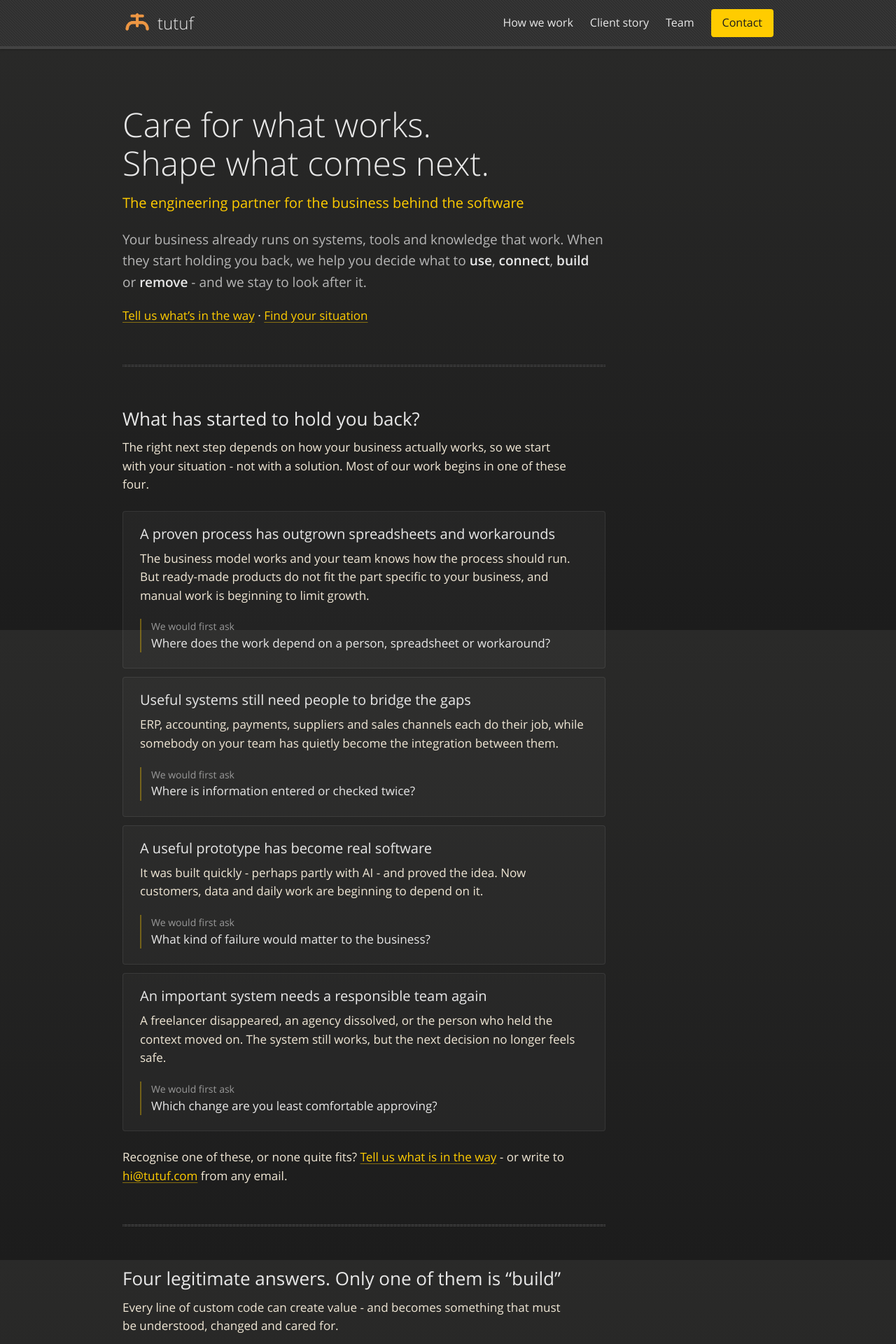
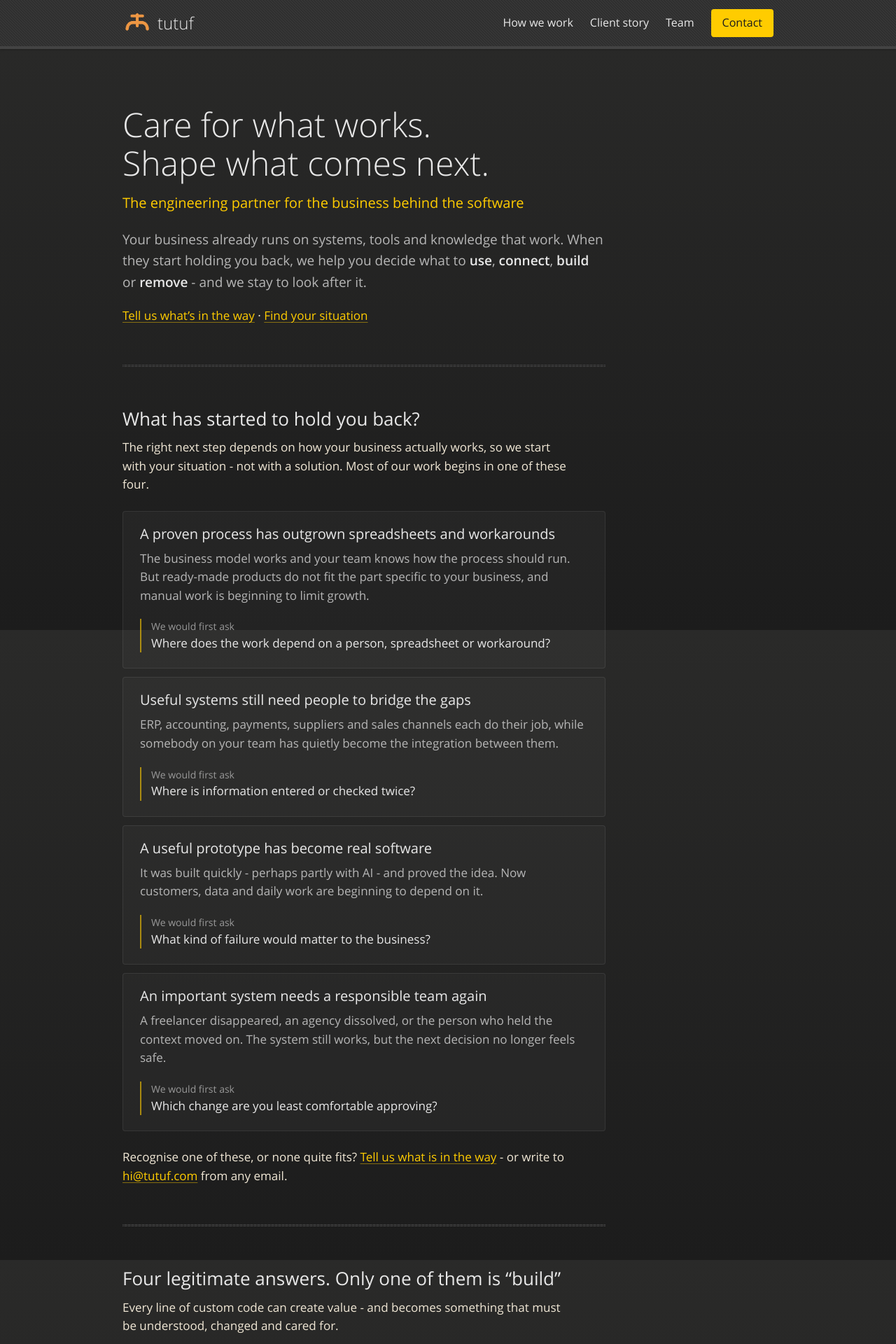
Before and after one commit to tutuf/tutuf.github.io, a Jekyll site: the page built from index.md, in a window 1280 px wide. Shown: the top 1920 px of the page at 70% size. Built offline with Jekyll 4.4.1, drawn with Linux system fonts in a browser that asks for light colours.

Commit message:
Lead the eye from each situation to our question
Soften the descriptions and strengthen the gold rail, so each card reads
title, context, then the first question we would ask.

Co-Authored-By: Claude Opus 5.5 <noreply@anthropic.com>

```diff
--- a/assets/css/style.scss
+++ b/assets/css/style.scss
@@ -435,9 +435,14 @@ summary {
     font-size: 1.25rem;
   }
 
+  // the context, softer than the title and the question around it
+  > p:not(.question) {
+    color: $muted;
+  }
+
   p.question {
     padding-left: 14px;
-    border-left: 2px solid $secondary;
+    border-left: 2px solid rgba(255, 204, 0, 0.6);
     color: $black;
 
     // whose question it is, quieter than the question itself
```
